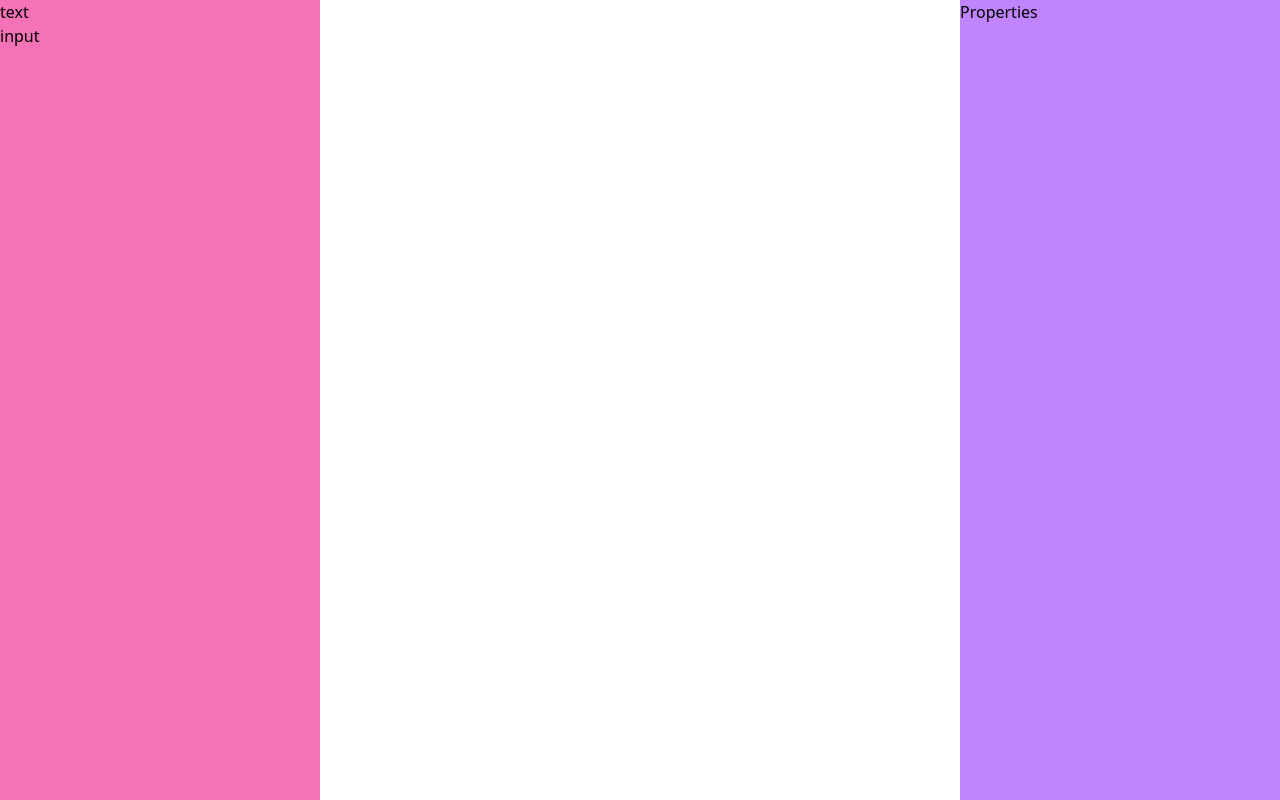
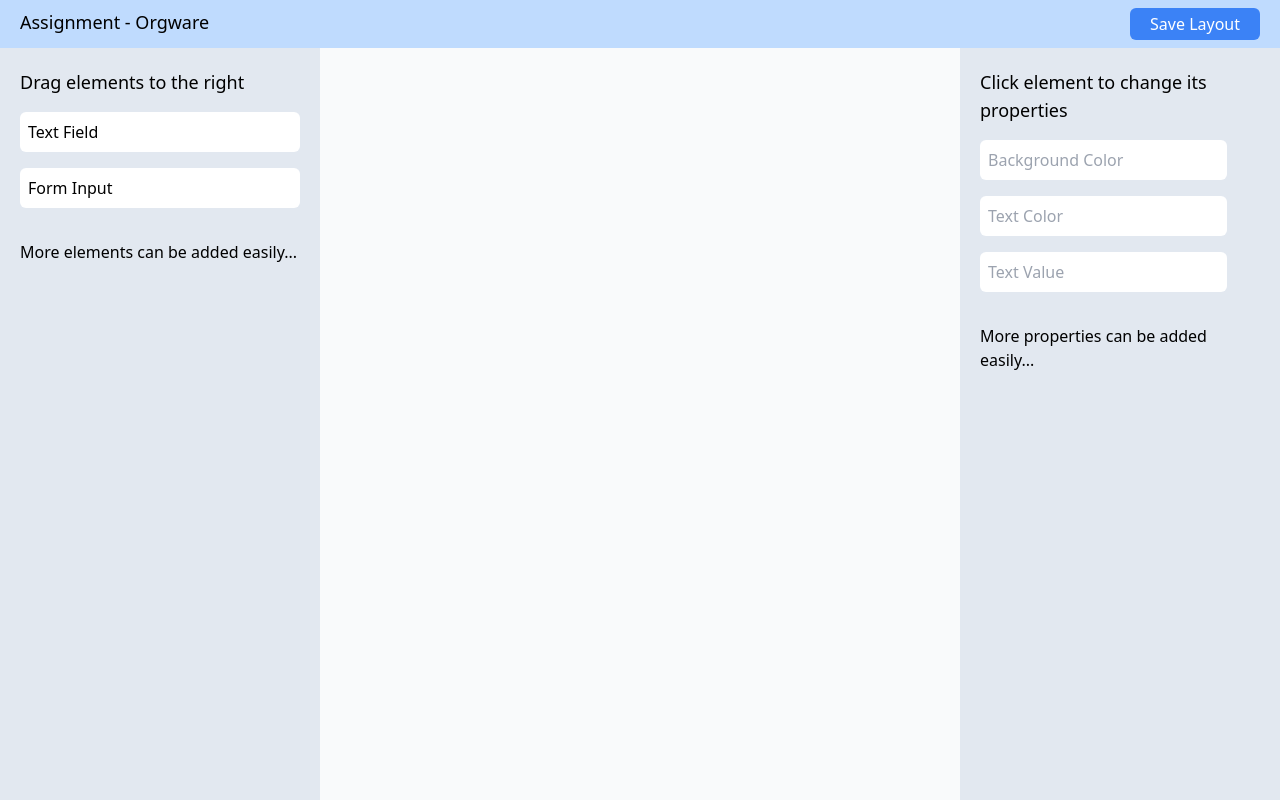
Before and after one commit to raaznn/react-drag-and-drop, a React (Vite) app: page / in a window 1280 px wide. Built offline with nearby package versions, Linux system fonts and the light colour scheme.

Commit message:
added styling

```diff
--- a/src/App.tsx
+++ b/src/App.tsx
@@ -1,22 +1,18 @@
 import Canvas from "./components/Canvas";
+import Header from "./components/Header";
 import Properties from "./components/Properties";
 import Sidebar from "./components/Sidebar";
 
 function App() {
   return (
-    <>
-      <div className="flex min-h-screen">
-        <div className="bg-pink-400 flex-none w-80">
-          <Sidebar />
-        </div>
-        <div className="flex-1 min-w-max min-h-max">
-          <Canvas />
-        </div>
-        <div className="bg-purple-400 flex-none w-80">
-          <Properties />
-        </div>
+    <div className="flex flex-col min-h-screen">
+      <Header />
+      <div className="flex flex-1">
+        <Sidebar />
+        <Canvas />
+        <Properties />
       </div>
-    </>
+    </div>
   );
 }
 
--- a/src/components/Canvas/index.tsx
+++ b/src/components/Canvas/index.tsx
@@ -14,6 +14,7 @@ const Canvas = () => {
   };
 
   return (
+    <div className="flex-1 min-w-max min-h-max bg-gray-50">
       <ResponsiveGridLayout
         // onLayoutChange={() => {}}
         onDrop={onDrop}
@@ -24,12 +25,13 @@ const Canvas = () => {
       >
         {items?.map((item, ind) => {
           return (
-          <div key={item?.id || ind} className="bg-purple-400">
+            <div key={item?.id || ind} className="bg-gray-300 cursor-pointer">
               {item?.type}
             </div>
           );
         })}
       </ResponsiveGridLayout>
+    </div>
   );
 };
 
--- /dev/null
+++ b/src/components/Header/index.tsx
@@ -0,0 +1,15 @@
+import React from "react";
+
+const Header = () => {
+  return (
+    <div className="bg-blue-200 px-5 py-2 flex justify-between align-middle">
+      <span className="text-lg">Assignment - Orgware</span>
+
+      <button className="bg-blue-500 text-white px-5 py-1 rounded-md">
+        Save Layout
+      </button>
+    </div>
+  );
+};
+
+export default Header;
--- a/src/components/Properties/index.tsx
+++ b/src/components/Properties/index.tsx
@@ -1,7 +1,30 @@
 import React from "react";
 
 const Properties = () => {
-  return <div>Properties</div>;
+  return (
+    <div className="bg-slate-200 flex-none w-80 px-5 pt-5">
+      <span className="text-lg">Click element to change its properties</span>
+
+      <input
+        className="mt-4 bg-white p-2 rounded-md"
+        placeholder="Background Color"
+      />
+
+      <input
+        className="mt-4 bg-white p-2 rounded-md"
+        placeholder="Text Color"
+      />
+
+      <input
+        className="mt-4 bg-white p-2 rounded-md"
+        placeholder="Text Value "
+      />
+
+      <div className="mt-8">
+        <span>More properties can be added easily...</span>
+      </div>
+    </div>
+  );
 };
 
 export default Properties;
--- a/src/components/Sidebar/index.tsx
+++ b/src/components/Sidebar/index.tsx
@@ -1,8 +1,11 @@
 import React, { useId } from "react";
 
-const elementList = [{ type: "text" }, { type: "input" }];
+const elementList = [
+  { type: "text", label: "Text Field" },
+  { type: "input", label: "Form Input" },
+];
 
-const Element = ({ type }: { type: string }) => {
+const Element = ({ type, label }: { type: string; label: string }) => {
   const id = useId();
 
   const onDragStart = (event: any, id: string, text: string) => {
@@ -10,18 +13,28 @@ const Element = ({ type }: { type: string }) => {
   };
 
   return (
-    <h1 className="" draggable onDragStart={(e) => onDragStart(e, id, type)}>
-      {type}
-    </h1>
+    <div
+      className="mt-4 bg-white p-2 rounded-md"
+      draggable
+      onDragStart={(e) => onDragStart(e, id, type)}
+    >
+      {label}
+    </div>
   );
 };
 
 const Sidebar = () => {
   return (
-    <div>
+    <div className="bg-slate-200 flex-none w-80 px-5 pt-5">
+      <span className="text-lg">Drag elements to the right </span>
+
       {elementList?.map((item, ind) => (
-        <Element key={ind} type={item.type} />
+        <Element key={ind} type={item?.type} label={item?.label} />
       ))}
+
+      <div className="mt-8">
+        <span>More elements can be added easily...</span>
+      </div>
     </div>
   );
 };
```
Lines whose indentation alone changed are shown as unchanged.
